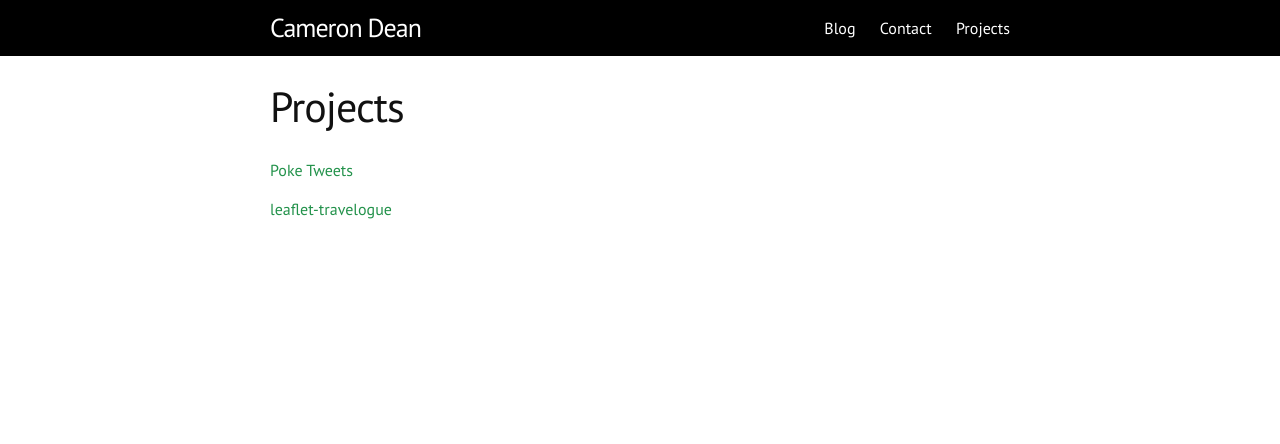
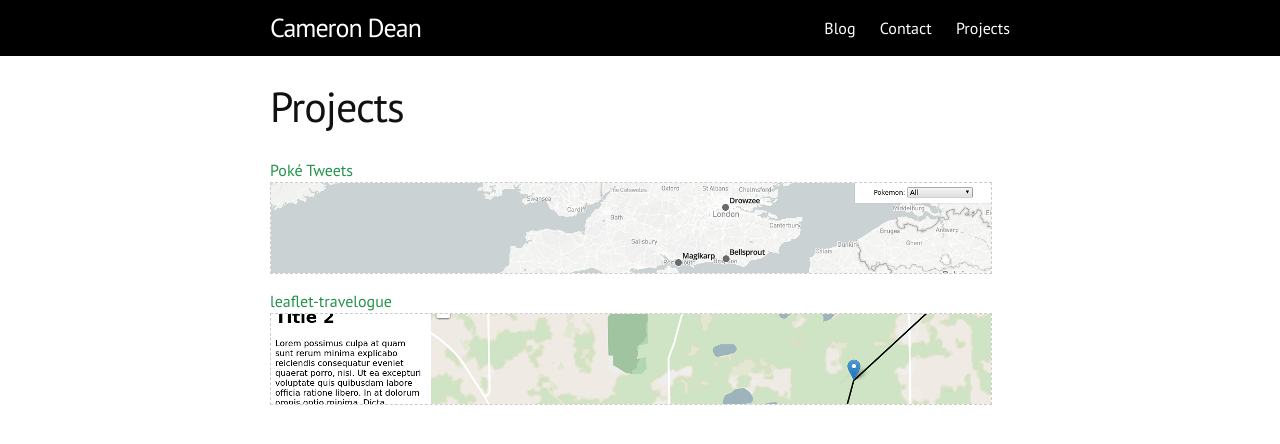
Before and after one commit to chdean/chdean.github.io, a Jekyll site: the page built from projects/index.md, in a window 1280 px wide. Shown: the top 444 px of the page. Built offline with Jekyll 4.4.1, drawn with Linux system fonts in a browser that asks for light colours.

Commit message:
added project images

```diff
--- /dev/null
+++ b/css/projects.css
@@ -0,0 +1,3 @@
+img {
+    border: dashed 1px #ccc;
+}
--- a/projects/index.md
+++ b/projects/index.md
@@ -1,8 +1,11 @@
 ---
 layout: page
 title: Projects
+custom_css: /css/projects.css
 ---
 
-[Poke Tweets](poke-tweets/)
+[Pok&eacute; Tweets
+![](/assets/preview/poke-tweets.png)](poke-tweets/)
 
-[leaflet-travelogue](https://github.com/chdean/leaflet-travelogue)
+[leaflet-travelogue
+![](/assets/preview/leaflet-travelogue.png)](https://github.com/chdean/leaflet-travelogue)
--- a/projects/poke-tweets/index.html
+++ b/projects/poke-tweets/index.html
@@ -2,7 +2,7 @@
 <html>
   <head>
     <meta charset='utf-8' />
-    <title>Poke Tweets</title>
+    <title>Pok&eacute; Tweets</title>
     <meta name='viewport' content='initial-scale=1,maximum-scale=1,user-scalable=no' />
     <script src='https://api.tiles.mapbox.com/mapbox-gl-js/v0.21.0/mapbox-gl.js'></script>
     <link href='https://api.tiles.mapbox.com/mapbox-gl-js/v0.21.0/mapbox-gl.css' rel='stylesheet' />
@@ -14,9 +14,9 @@
 
     <div id='map'></div>
     <div id="header">
-      <h1>Poke Tweets</h1>
+      <h1>Pok&eacute; Tweets</h1>
       <p>Geolocated tweets about <a href="https://twitter.com/search?q=%23pokemongo">#pokemongo</a></p>
-      Pokemon: <select id="pokemon-selector">
+      Pok&eacute;mon: <select id="pokemon-selector">
         <optgroup>
           <option value="All">All</option>
         </optgroup>
```
Also changed, not shown: assets/preview/leaflet-travelogue.png (added), assets/preview/poke-tweets.png (added).
